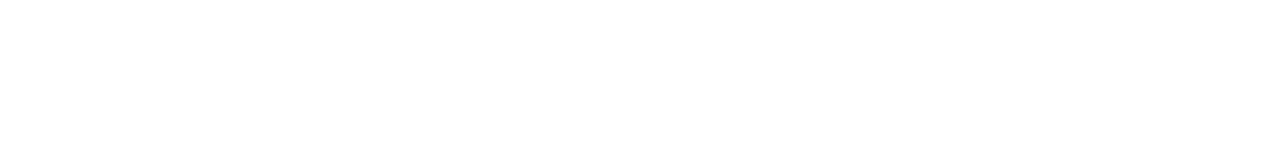
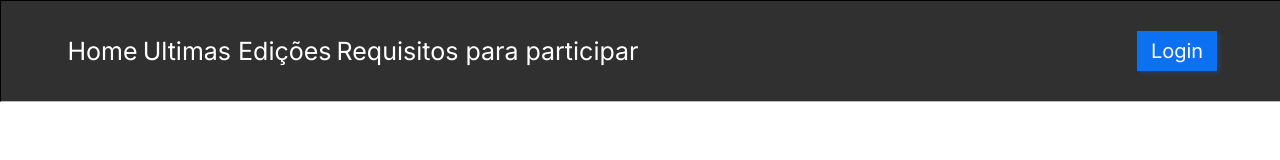
Before and after one commit to RaphaelSSilva69/bootcamp-dnc, a plain HTML site: page index.html in a window 1280 px wide. Drawn offline with Linux system fonts and the light colour scheme.

Commit message:
Criação do Estilo CSS do Menu

```diff
--- a/index.html
+++ b/index.html
@@ -4,8 +4,17 @@
     <meta charset="UTF-8">
     <meta name="viewport" content="width=device-width, initial-scale=1.0">
     <title>Bootcamp DNC</title>
+    <link rel="stylesheet" href="style.css">
 </head>
 <body>
+    <nav id="principal">
+        <div id="menu">
+            <a href="">Home</a>
+            <a href="">Ultimas Edições</a>
+            <a href="">Requisitos para participar</a>
+        </div>
+        <button>Login</button>
+    </nav>
 
 </body>
 </html>
--- /dev/null
+++ b/style.css
@@ -0,0 +1,56 @@
+    @import url('https://fonts.googleapis.com/css2?family=Inter:ital,opsz,wght@0,14..32,100..900;1,14..32,100..900&display=swap');
+
+    body {
+        margin: 0px;
+        padding: 0px;
+    }
+
+    #principal {
+        width: 100%;
+        height: 100px;
+        border: 1px solid black;
+        background-color: #303030;
+
+        display: flex;
+        justify-content: space-between;
+        align-items: center;
+        border-bottom: 1px solid #bababa;
+    }
+
+        #menu {
+            display: flex;
+            width: 45%;
+            justify-content: space-around;
+            align-items: center;
+
+            margin-left: 5%;
+        }
+
+        #principal  div a{
+            font-family: 'inter';
+            font-size: 25px;
+            font-weight: 600px;
+            color: #FFFFFF;
+            text-decoration: none;
+        }
+
+        #principal div a:hover{
+            color: #cccccc;
+        }
+
+        #principal button {
+            margin-right: 5%;
+            background-color: #0C70F2;
+            border: 0px;
+
+            height: 40px;
+            width: 80px;
+
+            font-family: 'inter';
+            font-size: 20px;
+            font-weight: 600px;
+            color: #FFFFFF;
+
+            box-shadow: 3px 2px 4px rgba(12, 112, 242, 0.25);
+            cursor: pointer;
+        }
```
